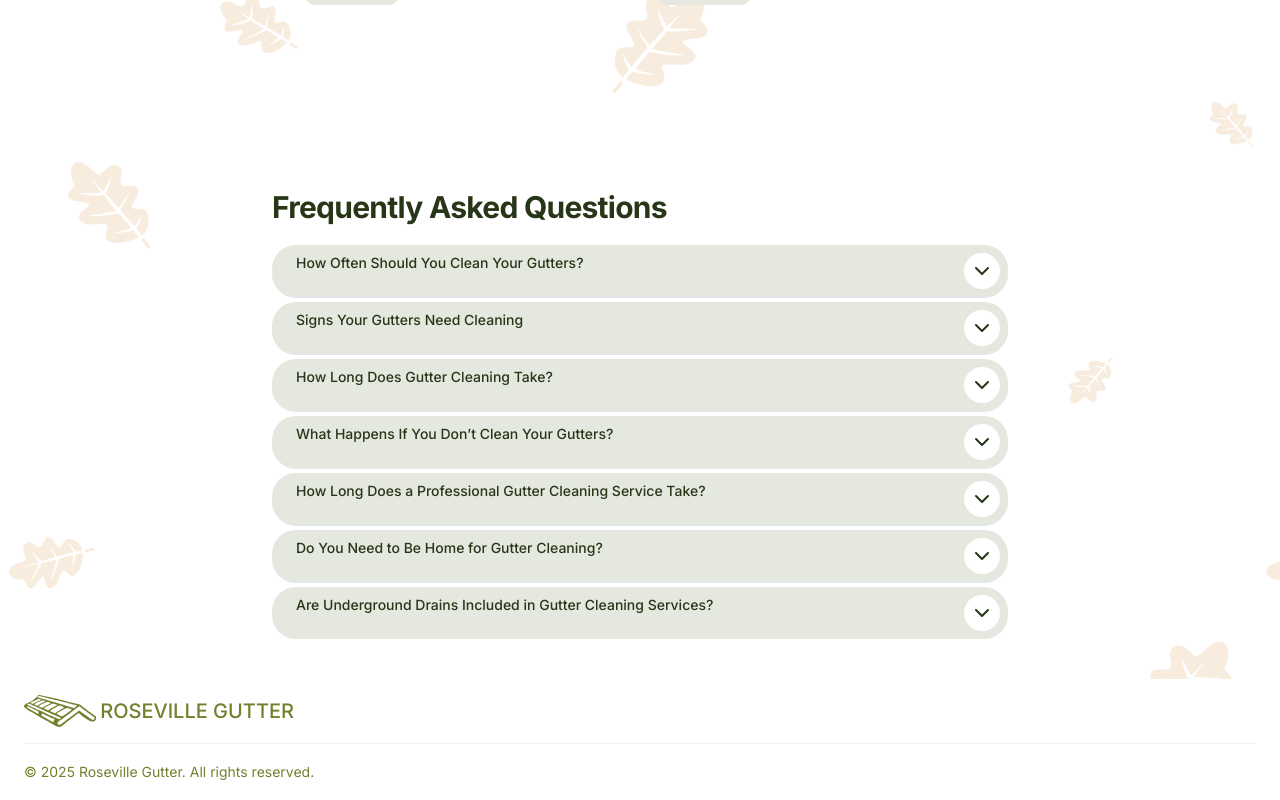
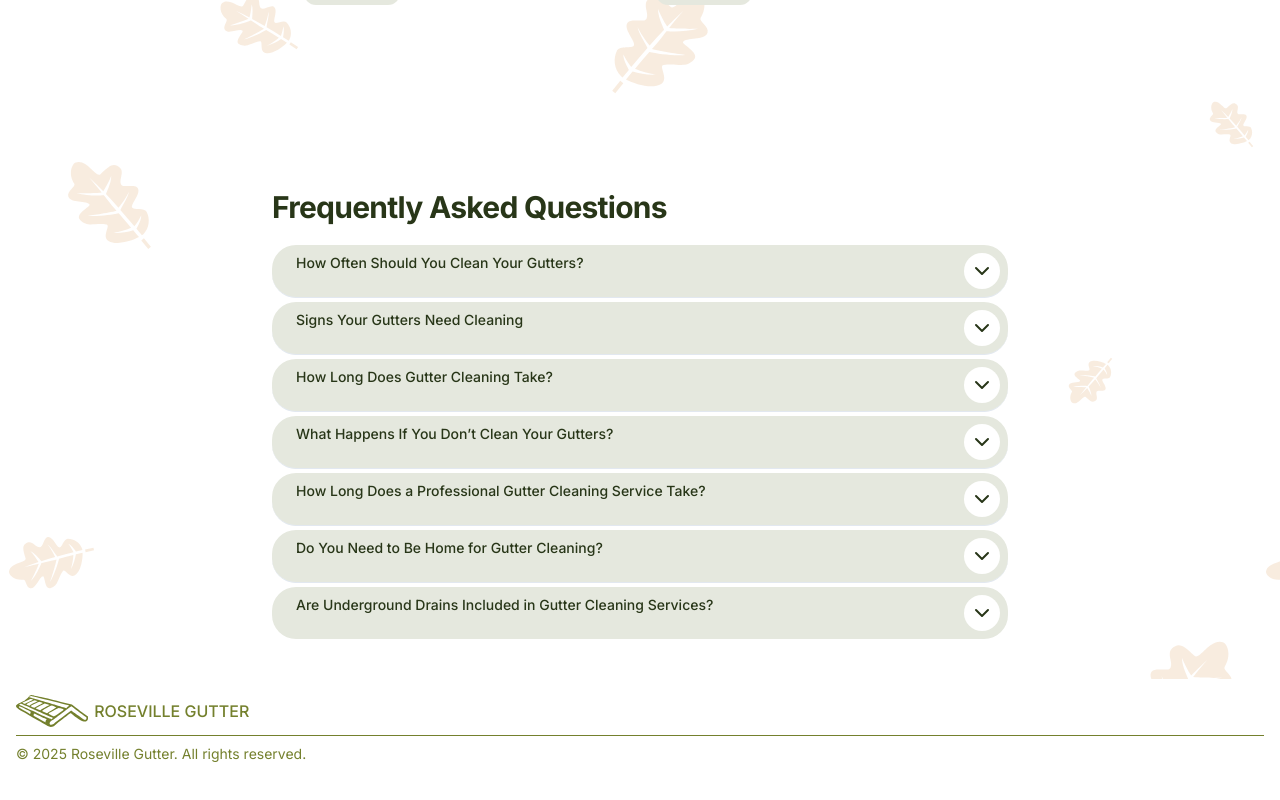
Before and after one commit to TishinIlia/gutter-god, a React (Vite) app: page / in a window 1280 px wide. Shown: the part 1463-2263 px from the top of the page. Built offline with nearby package versions, Linux system fonts and the light colour scheme.

Commit message:
feat: update footer

```diff
--- a/src/components/footer/index.tsx
+++ b/src/components/footer/index.tsx
@@ -4,21 +4,21 @@ import Logo from '@/components/logo/logo.tsx'
 
 const Footer: FC = () => (
   <footer className="bg-background">
-    <div className="mx-auto w-screen p-4 lg:px-6">
+    <div className="mx-auto w-screen p-2 lg:p-4">
       <div className="flex items-center justify-between">
         <div className="flex">
           <a href="/">
             <span className="flex items-center">
               <Logo className="fill-foreground h-8 w-auto" />
-              <span className="text-foreground ml-1 text-xl font-medium uppercase">
+              <span className="text-foreground mr-2 ml-1.5 text-sm font-medium uppercase sm:text-base">
                 Roseville Gutter
               </span>
             </span>
           </a>
         </div>
       </div>
-      <div className="border-foreground/10 mt-4 border-t pt-4 md:flex md:items-center md:justify-between">
-        <p className="text-foreground mt-8 text-sm/6 md:order-1 md:mt-0">
+      <div className="border-foreground mt-2 border-t pt-2 md:flex md:items-center md:justify-between">
+        <p className="text-foreground text-sm sm:mt-8 md:order-1 md:mt-0">
           &copy; {new Date().getFullYear()} Roseville Gutter. All rights
           reserved.
         </p>
```
